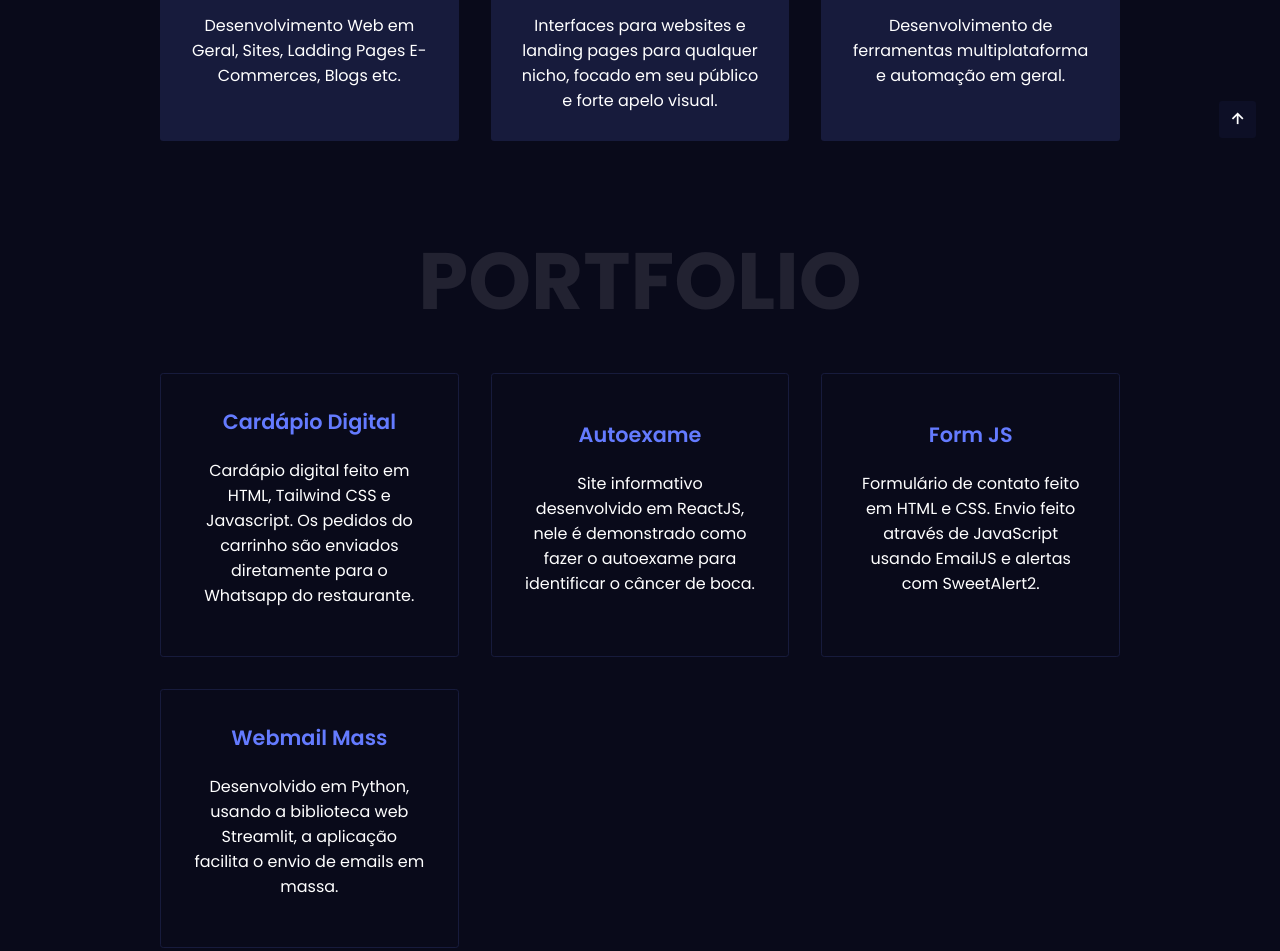
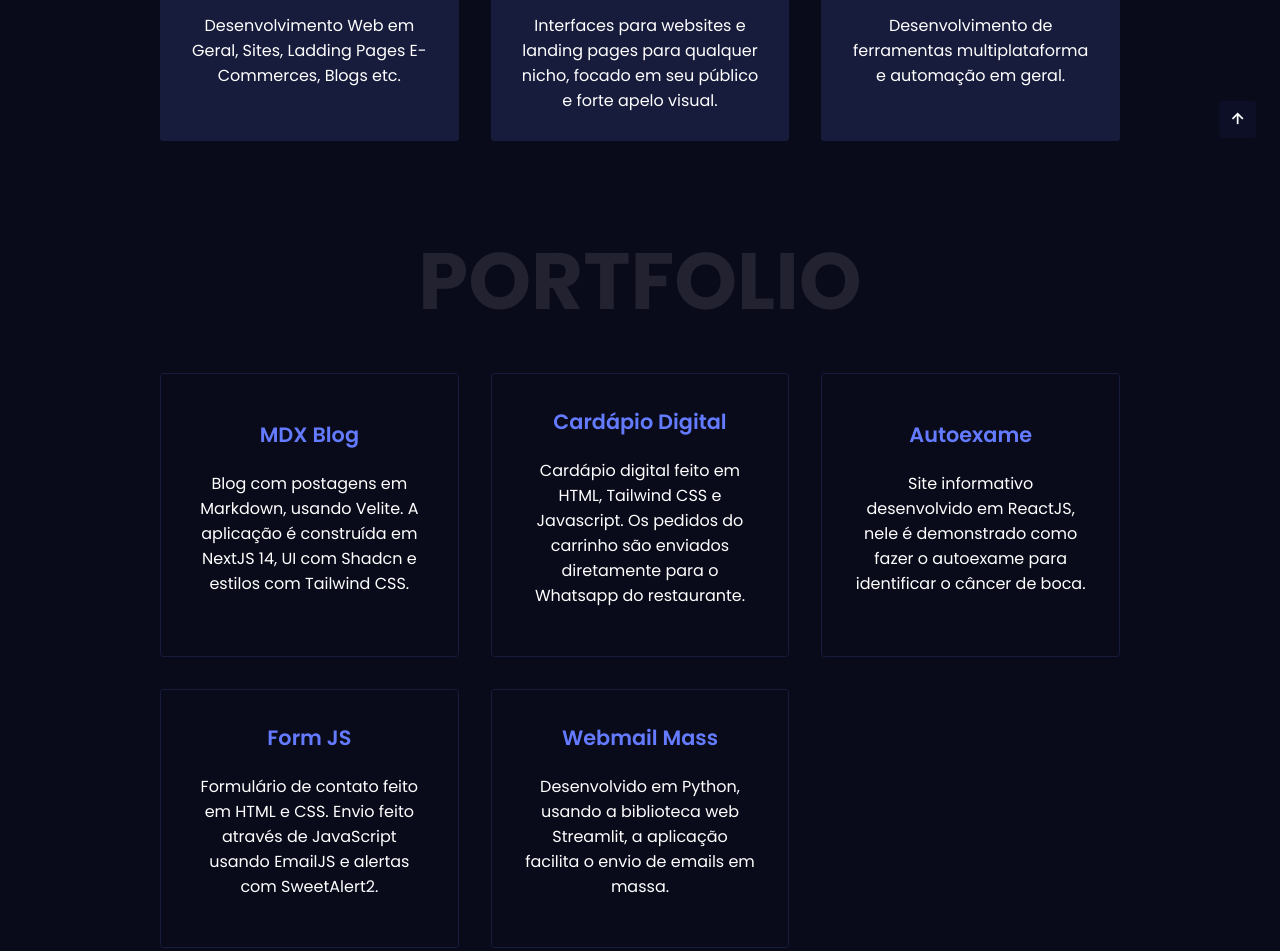
Before and after one commit to vinicius-dsr/portfolio, a plain HTML site: page index.html in a window 1280 px wide. Shown: the part 1462-2413 px from the top of the page. Drawn offline with nearby package versions, Linux system fonts and the light colour scheme.

Commit message:
adicionando o projeto MDX Blog na section postfolio

```diff
--- a/index.html
+++ b/index.html
@@ -188,18 +188,48 @@
       <div class="portfolio-content">
         <!-- Portfolio Box -->
         <div class="portfolio-box">
-          <span>Cardápio Digital</span>
+          <span>MDX Blog</span>
           <p>
-            Cardápio digital feito em HTML, Tailwind CSS e Javascript. Os pedidos do
-            carrinho são enviados diretamente para o Whatsapp do restaurante.
+            Blog com postagens em Markdown, usando Velite. A aplicação é
+            construída em NextJS 14, UI com Shadcn e estilos com Tailwind CSS.
           </p>
           <div class="portfolio-overlay">
             <h2>Acessar Projeto</h2>
             <div class="overlay-links">
-              <a href="https://github.com/vinicius-dsr/cardapio-digital" target="_blank">
+              <a
+                href="https://github.com/vinicius-dsr/mdx-blog"
+                target="_blank"
+              >
                 <i class="bx bx-code-alt"></i>
               </a>
-              <a href="https://cardapio-digital-sable.vercel.app/" target="_blank">
+              <a href="https://mdx-blog-psi.vercel.app/" target="_blank">
+                <i class="bx bx-link-alt"></i>
+              </a>
+            </div>
+          </div>
+        </div>
+
+        <!-- Portfolio Box -->
+        <div class="portfolio-box">
+          <span>Cardápio Digital</span>
+          <p>
+            Cardápio digital feito em HTML, Tailwind CSS e Javascript. Os
+            pedidos do carrinho são enviados diretamente para o Whatsapp do
+            restaurante.
+          </p>
+          <div class="portfolio-overlay">
+            <h2>Acessar Projeto</h2>
+            <div class="overlay-links">
+              <a
+                href="https://github.com/vinicius-dsr/cardapio-digital"
+                target="_blank"
+              >
+                <i class="bx bx-code-alt"></i>
+              </a>
+              <a
+                href="https://cardapio-digital-sable.vercel.app/"
+                target="_blank"
+              >
                 <i class="bx bx-link-alt"></i>
               </a>
             </div>
```
